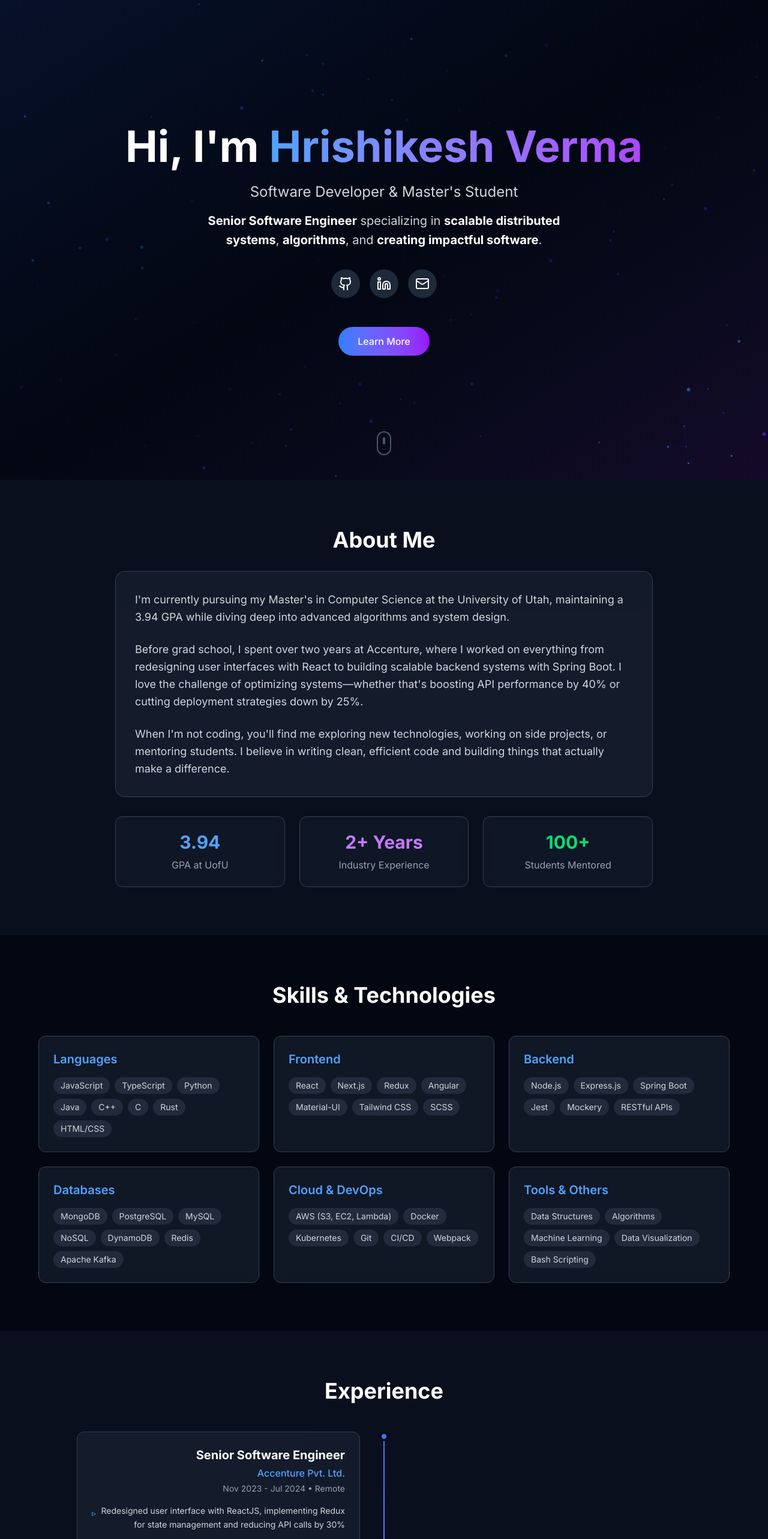
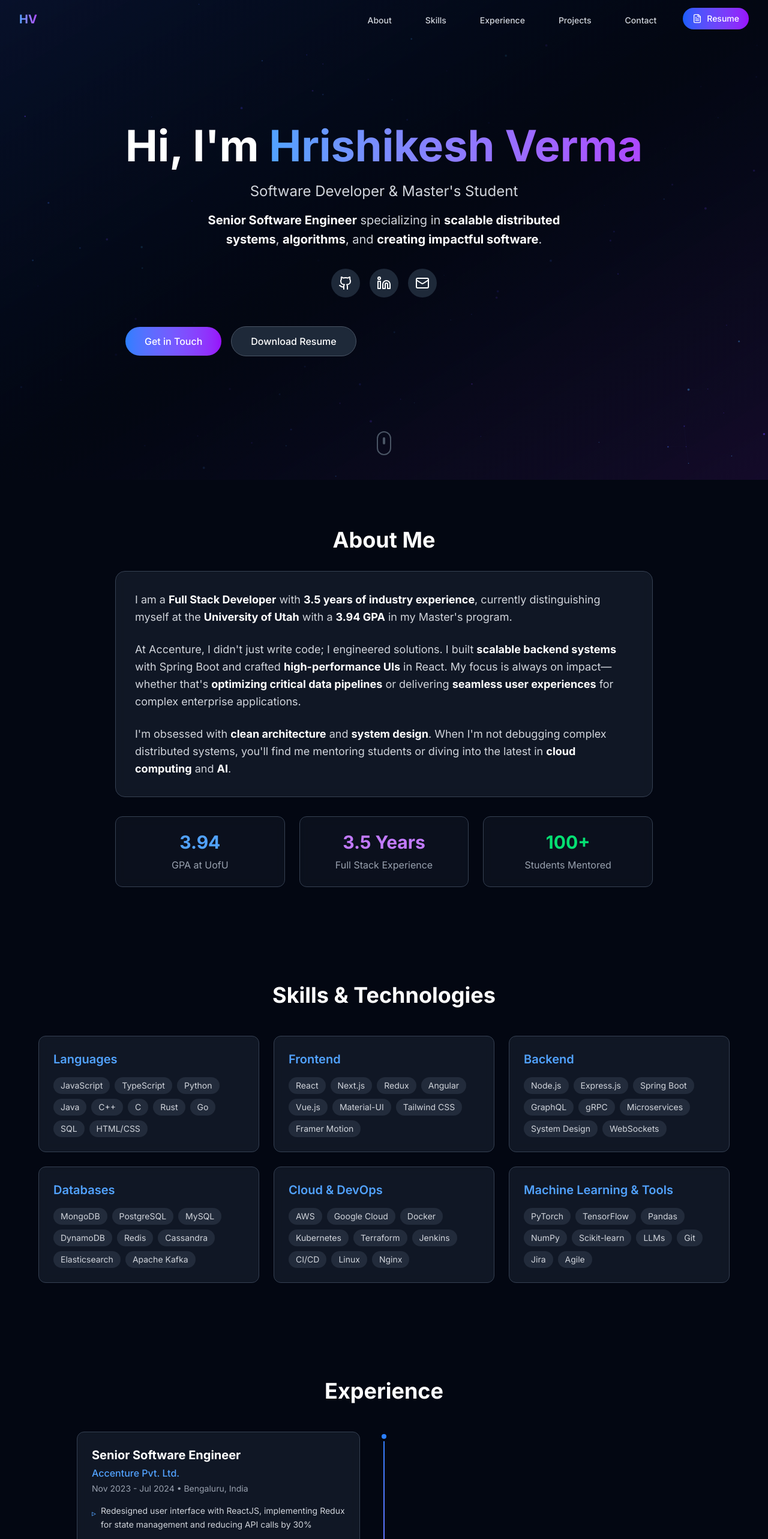
Before and after one commit to hrishi-verma/portfolio, a Next.js app: page / in a window 1280 px wide. Shown: the top 2566 px of the page at 60% size. Built offline with nearby package versions, Linux system fonts and the light colour scheme.

Commit message:
feat: Add Navbar component, update portfolio content, and include resume.

```diff
--- a/app/layout.tsx
+++ b/app/layout.tsx
@@ -1,18 +1,20 @@
-import type { Metadata } from "next";
-import { Inter } from "next/font/google";
-import "./globals.css";
+import type { Metadata } from 'next';
+import { Inter } from 'next/font/google';
+import './globals.css';
+import HeroArt from '@/components/HeroArt';
+import Navbar from '@/components/Navbar';
 
-const inter = Inter({ subsets: ["latin"] });
+const inter = Inter({ subsets: ['latin'] });
 
 export const metadata: Metadata = {
-  title: "Hrishikesh Verma | Software Developer",
+  title: 'Hrishikesh Verma | Software Developer',
   description: "Full-stack developer and master's student specializing in algorithms, machine learning, and scalable systems. Currently at University of Utah.",
-  keywords: ["software developer", "full-stack developer", "machine learning", "algorithms", "Next.js", "React", "Spring Boot"],
-  authors: [{ name: "Hrishikesh Verma" }],
+  keywords: ['software developer', 'full-stack developer', 'machine learning', 'algorithms', 'Next.js', 'React', 'Spring Boot'],
+  authors: [{ name: 'Hrishikesh Verma' }],
   openGraph: {
-    title: "Hrishikesh Verma | Software Developer",
-    description: "Full-stack developer specializing in algorithms, machine learning, and scalable systems",
-    type: "website",
+    title: 'Hrishikesh Verma | Software Developer',
+    description: 'Full-stack developer specializing in algorithms, machine learning, and scalable systems',
+    type: 'website',
   },
 };
 
@@ -23,7 +25,11 @@ export default function RootLayout({
 }>) {
   return (
     <html lang="en" className="scroll-smooth">
-      <body className={`${inter.className} antialiased bg-gray-950 text-white`}>{children}</body>
+      <body className={`${inter.className} antialiased bg-gray-950 text-white`}>
+        <HeroArt />
+        <Navbar />
+        {children}
+      </body>
     </html>
   );
 }
--- a/app/page.tsx
+++ b/app/page.tsx
@@ -8,7 +8,7 @@ import Contact from '@/components/Contact';
 
 export default function Home() {
   return (
-    <main className="min-h-screen bg-gray-950">
+    <main className="min-h-screen relative z-10">
       <Hero />
       <About />
       <Skills />
--- a/components/About.tsx
+++ b/components/About.tsx
@@ -1,26 +1,20 @@
 export default function About() {
   return (
-    <section id="about" className="py-20 px-4 bg-gray-900/50">
+    <section id="about" className="py-20 px-4">
       <div className="max-w-4xl mx-auto">
         <h2 className="text-4xl font-bold text-white mb-8 text-center">About Me</h2>
 
         <div className="bg-gray-800/50 backdrop-blur-sm rounded-2xl p-8 border border-gray-700">
           <p className="text-gray-300 text-lg leading-relaxed mb-6">
-            I&apos;m currently pursuing my Master&apos;s in Computer Science at the University of Utah,
-            maintaining a 3.94 GPA while diving deep into advanced algorithms and system design.
+            I am a <span className="font-bold text-white">Full Stack Developer</span> with <span className="font-bold text-white">3.5 years of industry experience</span>, currently distinguishing myself at the <span className="font-bold text-white">University of Utah</span> with a <span className="font-bold text-white">3.94 GPA</span> in my Master&apos;s program.
           </p>
 
           <p className="text-gray-300 text-lg leading-relaxed mb-6">
-            Before grad school, I spent over two years at Accenture, where I worked on everything
-            from redesigning user interfaces with React to building scalable backend systems with
-            Spring Boot. I love the challenge of optimizing systems—whether that&apos;s boosting API
-            performance by 40% or cutting deployment strategies down by 25%.
+            At Accenture, I didn&apos;t just write code; I engineered solutions. I built <span className="font-bold text-white">scalable backend systems</span> with Spring Boot and crafted <span className="font-bold text-white">high-performance UIs</span> in React. My focus is always on impact—whether that&apos;s <span className="font-bold text-white">optimizing critical data pipelines</span> or delivering <span className="font-bold text-white">seamless user experiences</span> for complex enterprise applications.
           </p>
 
           <p className="text-gray-300 text-lg leading-relaxed">
-            When I&apos;m not coding, you&apos;ll find me exploring new technologies, working on side projects,
-            or mentoring students. I believe in writing clean, efficient code and building things
-            that actually make a difference.
+            I&apos;m obsessed with <span className="font-bold text-white">clean architecture</span> and <span className="font-bold text-white">system design</span>. When I&apos;m not debugging complex distributed systems, you&apos;ll find me mentoring students or diving into the latest in <span className="font-bold text-white">cloud computing</span> and <span className="font-bold text-white">AI</span>.
           </p>
         </div>
 
@@ -30,8 +24,8 @@ export default function About() {
             <div className="text-gray-400">GPA at UofU</div>
           </div>
           <div className="bg-gray-800/30 backdrop-blur-sm rounded-xl p-6 border border-gray-700 text-center">
-            <div className="text-3xl font-bold text-purple-400 mb-2">2+ Years</div>
-            <div className="text-gray-400">Industry Experience</div>
+            <div className="text-3xl font-bold text-purple-400 mb-2">3.5 Years</div>
+            <div className="text-gray-400">Full Stack Experience</div>
           </div>
           <div className="bg-gray-800/30 backdrop-blur-sm rounded-xl p-6 border border-gray-700 text-center">
             <div className="text-3xl font-bold text-green-400 mb-2">100+</div>
@@ -39,6 +33,6 @@ export default function About() {
           </div>
         </div>
       </div>
-    </section>
+    </section >
   );
 }
--- a/components/Achievements.tsx
+++ b/components/Achievements.tsx
@@ -23,7 +23,7 @@ export default function Achievements() {
   ];
 
   return (
-    <section id="achievements" className="py-20 px-4 bg-gray-900/50">
+    <section id="achievements" className="py-20 px-4">
       <div className="max-w-6xl mx-auto">
         <h2 className="text-4xl font-bold text-white mb-12 text-center">Achievements & Recognition</h2>
 
--- a/components/Experience.tsx
+++ b/components/Experience.tsx
@@ -4,7 +4,7 @@ export default function Experience() {
       role: "Senior Software Engineer",
       company: "Accenture Pvt. Ltd.",
       period: "Nov 2023 - Jul 2024",
-      location: "Remote",
+      location: "Bengaluru, India",
       achievements: [
         "Redesigned user interface with ReactJS, implementing Redux for state management and reducing API calls by 30%",
         "Engineered scalable backend with Spring Boot, enhancing RESTful API security and boosting transaction throughput by 40%",
@@ -15,7 +15,7 @@ export default function Experience() {
       role: "Software Engineer",
       company: "Accenture Pvt. Ltd.",
       period: "Jun 2022 - Nov 2023",
-      location: "Remote",
+      location: "Bengaluru, India",
       achievements: [
         "Built Proof of Concept for Role-Based Access Control using Postman for API testing and Mockito for unit testing",
         "Crafted advanced APIs with Java Spring Boot, integrating SingPass for user verification and automating registration for 1 million+ users",
@@ -26,7 +26,7 @@ export default function Experience() {
       role: "Associate Software Engineer",
       company: "Accenture Pvt. Ltd.",
       period: "Feb 2021 - Jun 2022",
-      location: "Remote",
+      location: "Bengaluru, India",
       achievements: [
         "Created custom form generator in ReactJS with reusable components, reducing development time by 20%",
         "Formulated 50+ API integrations using Fetch and Axios with Redux state management",
@@ -47,7 +47,7 @@ export default function Experience() {
   ];
 
   return (
-    <section id="experience" className="py-20 px-4 bg-gray-900/50">
+    <section id="experience" className="py-20 px-4">
       <div className="max-w-5xl mx-auto">
         <h2 className="text-4xl font-bold text-white mb-12 text-center">Experience</h2>
 
@@ -65,16 +65,16 @@ export default function Experience() {
                 <div className="absolute left-0 md:left-1/2 transform md:-translate-x-1/2 w-4 h-4 bg-blue-500 rounded-full border-4 border-gray-950 z-10" />
 
                 {/* Content */}
-                <div className={`flex-1 ml-8 md:ml-0 ${idx % 2 === 0 ? 'md:pr-12 md:text-right' : 'md:pl-12'}`}>
-                  <div className="bg-gray-800/50 backdrop-blur-sm rounded-xl p-6 border border-gray-700 hover:border-blue-500/50 transition-all">
+                <div className={`flex-1 ml-8 md:ml-0 ${idx % 2 === 0 ? 'md:pr-12' : 'md:pl-12'}`}>
+                  <div className="bg-gray-800/50 backdrop-blur-sm rounded-xl p-6 border border-gray-700 hover:border-blue-500/50 transition-all text-left">
                     <h3 className="text-xl font-bold text-white mb-1">{exp.role}</h3>
                     <p className="text-blue-400 font-medium mb-1">{exp.company}</p>
                     <p className="text-gray-400 text-sm mb-4">{exp.period} • {exp.location}</p>
 
-                    <ul className={`space-y-2 ${idx % 2 === 0 ? 'md:text-right' : ''}`}>
+                    <ul className="space-y-2">
                       {exp.achievements.map((achievement, achIdx) => (
                         <li key={achIdx} className="text-gray-300 text-sm leading-relaxed flex items-start gap-2">
-                          <span className="text-blue-400 mt-1">▹</span>
+                          <span className="text-blue-400 mt-1 shrink-0">▹</span>
                           <span>{achievement}</span>
                         </li>
                       ))}
--- a/components/Hero.tsx
+++ b/components/Hero.tsx
@@ -15,7 +15,6 @@ export default function Hero() {
 
   return (
     <section className="min-h-screen flex items-center justify-center px-4 relative overflow-hidden">
-      <HeroArt />
       {/* Gradient background */}
       <div className="absolute inset-0 bg-gradient-to-br from-blue-900/20 via-gray-950 to-purple-900/20" />
 
@@ -57,12 +56,21 @@ export default function Hero() {
           </a>
         </div>
 
-        <a
-          href="#about"
-          className="inline-block px-8 py-3 bg-gradient-to-r from-blue-500 to-purple-600 text-white rounded-full font-medium hover:shadow-lg hover:shadow-purple-500/50 transition-all hover:scale-105"
-        >
-          Learn More
-        </a>
+        <div className="flex flex-col sm:flex-row gap-4 items-center">
+          <a
+            href="#contact"
+            className="inline-block px-8 py-3 bg-gradient-to-r from-blue-500 to-purple-600 text-white rounded-full font-medium hover:shadow-lg hover:shadow-purple-500/50 transition-all hover:scale-105"
+          >
+            Get in Touch
+          </a>
+          <a
+            href="/resume.pdf"
+            download
+            className="inline-block px-8 py-3 bg-gray-800 hover:bg-gray-700 text-white rounded-full font-medium border border-gray-600 hover:border-blue-500 transition-all hover:scale-105"
+          >
+            Download Resume
+          </a>
+        </div>
       </div>
 
       {/* Scroll indicator */}
--- a/components/HeroArt.tsx
+++ b/components/HeroArt.tsx
@@ -51,8 +51,8 @@ export default function HeroArt() {
         y: Math.random() * canvas.height,
         vx: (Math.random() - 0.5) * 0.5,
         vy: (Math.random() - 0.5) * 0.5,
-        size: Math.random() * 2 + 1,
-        color: `hsl(${Math.random() * 60 + 200}, 70%, 50%)` // Blue to Purple hues
+        size: Math.random() * 1.5 + 0.5,
+        color: `hsl(${Math.random() * 60 + 200}, 60%, 40%)` // Subtle Blue to Purple hues
       });
     }
 
@@ -95,7 +95,7 @@ export default function HeroArt() {
 
         if (distinctMouse < mouseDistance) {
           ctx.beginPath();
-            ctx.strokeStyle = `rgba(100, 200, 255, ${1 - distinctMouse / mouseDistance})`;
+          ctx.strokeStyle = `rgba(100, 180, 255, ${0.3 * (1 - distinctMouse / mouseDistance)})`;
           ctx.lineWidth = 1;
           ctx.moveTo(p.x, p.y);
           ctx.lineTo(mouseX, mouseY);
@@ -107,7 +107,7 @@ export default function HeroArt() {
 
           // Limit speed
           const speed = Math.sqrt(p.vx * p.vx + p.vy * p.vy);
-            if(speed > 2) {
+          if (speed > 2) {
             p.vx = (p.vx / speed) * 2;
             p.vy = (p.vy / speed) * 2;
           }
@@ -122,7 +122,7 @@ export default function HeroArt() {
 
           if (dist < connectionDistance) {
             ctx.beginPath();
-            ctx.strokeStyle = `rgba(100, 100, 255, ${0.15 * (1 - dist / connectionDistance)})`;
+            ctx.strokeStyle = `rgba(100, 120, 200, ${0.08 * (1 - dist / connectionDistance)})`;
             ctx.lineWidth = 0.5;
             ctx.moveTo(p.x, p.y);
             ctx.lineTo(p2.x, p2.y);
@@ -146,7 +146,7 @@ export default function HeroArt() {
   return (
     <canvas
       ref={canvasRef}
-      className="absolute inset-0 z-0 pointer-events-none"
+      className="fixed inset-0 z-0 pointer-events-none"
       style={{ background: 'transparent' }}
     />
   );
--- /dev/null
+++ b/components/Navbar.tsx
@@ -0,0 +1,107 @@
+'use client';
+
+import { useState, useEffect } from 'react';
+import Link from 'next/link';
+import { Menu, X, FileText } from 'lucide-react';
+
+export default function Navbar() {
+    const [isOpen, setIsOpen] = useState(false);
+    const [scrolled, setScrolled] = useState(false);
+
+    useEffect(() => {
+        const handleScroll = () => {
+            if (window.scrollY > 50) {
+                setScrolled(true);
+            } else {
+                setScrolled(false);
+            }
+        };
+        window.addEventListener('scroll', handleScroll);
+        return () => window.removeEventListener('scroll', handleScroll);
+    }, []);
+
+    const navLinks = [
+        { name: 'About', href: '#about' },
+        { name: 'Skills', href: '#skills' },
+        { name: 'Experience', href: '#experience' },
+        { name: 'Projects', href: '#projects' },
+        { name: 'Contact', href: '#contact' },
+    ];
+
+    return (
+        <nav
+            className={`fixed top-0 left-0 right-0 z-50 transition-all duration-300 ${scrolled ? 'bg-gray-950/80 backdrop-blur-md shadow-lg border-b border-gray-800' : 'bg-transparent'
+                }`}
+        >
+            <div className="max-w-7xl mx-auto px-4 sm:px-6 lg:px-8">
+                <div className="flex items-center justify-between h-16">
+                    {/* Logo */}
+                    <div className="flex-shrink-0">
+                        <Link href="/" className="text-xl font-bold bg-gradient-to-r from-blue-400 to-purple-500 bg-clip-text text-transparent hover:opacity-80 transition-opacity">
+                            HV
+                        </Link>
+                    </div>
+
+                    {/* Desktop Menu */}
+                    <div className="hidden md:block">
+                        <div className="ml-10 flex items-baseline space-x-8">
+                            {navLinks.map((link) => (
+                                <a
+                                    key={link.name}
+                                    href={link.href}
+                                    className="text-gray-300 hover:text-white px-3 py-2 rounded-md text-sm font-medium transition-colors hover:bg-gray-800/50"
+                                >
+                                    {link.name}
+                                </a>
+                            ))}
+                            <a
+                                href="/resume.pdf" // Placeholder for resume
+                                target="_blank"
+                                rel="noopener noreferrer"
+                                className="flex items-center gap-2 px-4 py-2 bg-gradient-to-r from-blue-600 to-purple-600 text-white rounded-full text-sm font-medium hover:shadow-lg hover:shadow-purple-500/20 transition-all hover:scale-105"
+                            >
+                                <FileText className="w-4 h-4" />
+                                Resume
+                            </a>
+                        </div>
+                    </div>
+
+                    {/* Mobile menu button */}
+                    <div className="md:hidden">
+                        <button
+                            onClick={() => setIsOpen(!isOpen)}
+                            className="inline-flex items-center justify-center p-2 rounded-md text-gray-400 hover:text-white hover:bg-gray-700/50 focus:outline-none"
+                        >
+                            {isOpen ? <X className="block w-6 h-6" /> : <Menu className="block w-6 h-6" />}
+                        </button>
+                    </div>
+                </div>
+            </div>
+
+            {/* Mobile Menu */}
+            {isOpen && (
+                <div className="md:hidden bg-gray-900/95 backdrop-blur-xl border-b border-gray-800">
+                    <div className="px-2 pt-2 pb-3 space-y-1 sm:px-3">
+                        {navLinks.map((link) => (
+                            <a
+                                key={link.name}
+                                href={link.href}
+                                onClick={() => setIsOpen(false)}
+                                className="text-gray-300 hover:text-white block px-3 py-2 rounded-md text-base font-medium hover:bg-gray-800/50"
+                            >
+                                {link.name}
+                            </a>
+                        ))}
+                        <a
+                            href="/resume.pdf"
+                            className="flex items-center gap-2 w-full text-left text-gray-300 hover:text-white px-3 py-2 rounded-md text-base font-medium hover:bg-gray-800/50"
+                        >
+                            <FileText className="w-4 h-4" />
+                            Resume
+                        </a>
+                    </div>
+                </div>
+            )}
+        </nav>
+    );
+}
--- a/components/Projects.tsx
+++ b/components/Projects.tsx
@@ -7,10 +7,10 @@ export default function Projects() {
       highlights: ["26% size reduction", "486 recurring patterns identified"]
     },
     {
-      title: "Interactive D3 Dashboard",
-      description: "Created an interactive facet for D3 dashboard with real-time motif filtering, cluster comparison, and dynamic graph exploration of 4,000+ edges for research insights.",
-      tech: ["D3.js", "JavaScript", "Data Visualization", "Interactive UI"],
-      highlights: ["4,000+ edges processed", "Real-time filtering"]
+      title: "InsightHub",
+      description: "Architected a real-time log monitoring system using Kafka, Node.js, and Python. Integrated an ML engine with Isolation Forest models to detect anomalies and latency spikes in real-time, visualizing data on a Next.js dashboard.",
+      tech: ["Kafka", "Node.js", "Python", "Next.js", "PostgreSQL", "Docker", "scikit-learn"],
+      highlights: ["Real-time Anomaly Detection", "Scalable Architecture"]
     },
     {
       title: "Virtual Self-Driving Car",
--- a/components/Skills.tsx
+++ b/components/Skills.tsx
@@ -2,27 +2,27 @@ export default function Skills() {
   const skillCategories = [
     {
       title: "Languages",
-      skills: ["JavaScript", "TypeScript", "Python", "Java", "C++", "C", "Rust", "HTML/CSS"]
+      skills: ["JavaScript", "TypeScript", "Python", "Java", "C++", "C", "Rust", "Go", "SQL", "HTML/CSS"]
     },
     {
       title: "Frontend",
-      skills: ["React", "Next.js", "Redux", "Angular", "Material-UI", "Tailwind CSS", "SCSS"]
+      skills: ["React", "Next.js", "Redux", "Angular", "Vue.js", "Material-UI", "Tailwind CSS", "Framer Motion"]
     },
     {
       title: "Backend",
-      skills: ["Node.js", "Express.js", "Spring Boot", "Jest", "Mockery", "RESTful APIs"]
+      skills: ["Node.js", "Express.js", "Spring Boot", "GraphQL", "gRPC", "Microservices", "System Design", "WebSockets"]
     },
     {
       title: "Databases",
-      skills: ["MongoDB", "PostgreSQL", "MySQL", "NoSQL", "DynamoDB", "Redis", "Apache Kafka"]
+      skills: ["MongoDB", "PostgreSQL", "MySQL", "DynamoDB", "Redis", "Cassandra", "Elasticsearch", "Apache Kafka"]
     },
     {
       title: "Cloud & DevOps",
-      skills: ["AWS (S3, EC2, Lambda)", "Docker", "Kubernetes", "Git", "CI/CD", "Webpack"]
+      skills: ["AWS", "Google Cloud", "Docker", "Kubernetes", "Terraform", "Jenkins", "CI/CD", "Linux", "Nginx"]
     },
     {
-      title: "Tools & Others",
-      skills: ["Data Structures", "Algorithms", "Machine Learning", "Data Visualization", "Bash Scripting"]
+      title: "Machine Learning & Tools",
+      skills: ["PyTorch", "TensorFlow", "Pandas", "NumPy", "Scikit-learn", "LLMs", "Git", "Jira", "Agile"]
     }
   ];
 
```
Also changed, not shown: components/Contact.tsx (+53 -9 lines), 1 other file (tests, documents, lock files or other folders). Lines whose indentation alone changed are shown as unchanged.
